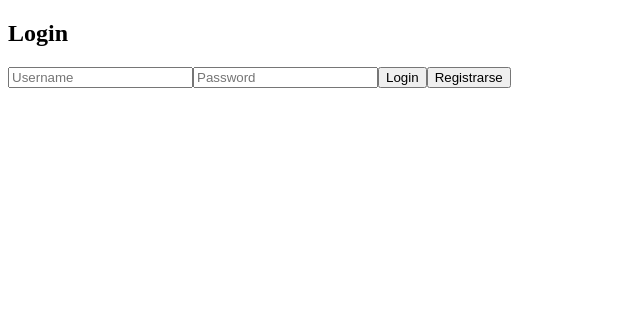
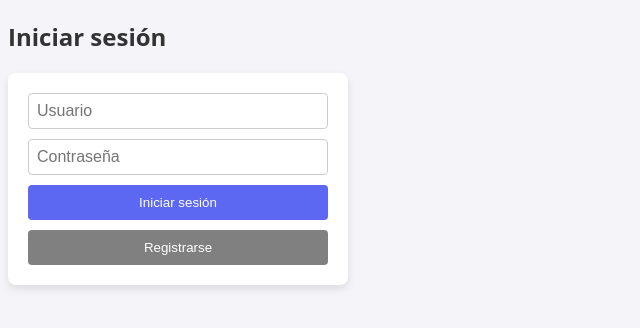
Before and after one commit to delfisalinas/Proyecto-Arq-Soft, a React (Create React App) app in the folder frontend/: page /login in a window 1280 px wide. Shown: the top 328 px of the page, without its empty margins (0-640 px from the left). Built offline with nearby package versions, Linux system fonts and the light colour scheme.

Commit message:
Se mejoro el estilo de la pagina

```diff
--- /dev/null
+++ b/frontend/src/components/auth/Login.css
@@ -0,0 +1,45 @@
+body {
+    font-family: 'Open Sans', sans-serif;
+    background-color: #f4f4f9;
+    color: #333;
+}
+
+form {
+    background: white;
+    box-shadow: 0 4px 8px rgba(0,0,0,0.1);
+    padding: 20px;
+    border-radius: 8px;
+    display: flex;
+    flex-direction: column;
+    gap: 10px;
+    width: 300px; /* Ajusta según necesidades */
+}
+
+input[type="text"], input[type="password"] {
+    border: 1px solid #ccc;
+    border-radius: 4px;
+    padding: 8px;
+    font-size: 16px;
+}
+
+button {
+    background-color: #5c67f2;
+    color: white;
+    border: none;
+    border-radius: 4px;
+    padding: 10px;
+    cursor: pointer;
+    transition: background-color 0.3s;
+}
+
+button:hover {
+    background-color: #4a50e0;
+}
+
+button[type="button"] {
+    background-color: grey;
+}
+
+button[type="button"]:hover {
+    background-color: #333;
+}
--- a/frontend/src/components/auth/Login.js
+++ b/frontend/src/components/auth/Login.js
@@ -2,6 +2,7 @@ import React, { useState, useContext } from 'react';
 import axios from 'axios';
 import { UserContext } from '../context/UserContext';
 import { useNavigate } from 'react-router-dom';
+import './Login.css'; // Asegúrate de importar el archivo CSS que contiene los estilos
 
 function Login() {
     const [username, setUsername] = useState('');
@@ -17,15 +18,14 @@ function Login() {
                 username,
                 password
             });
-            const { id,user_type, token } = response.data;
-
+            const { id, user_type, token } = response.data;
 
             localStorage.setItem('userId', id);
             localStorage.setItem('usertype', user_type);
             localStorage.setItem('token', token);
             console.log(user_type);
             setUser(response.data);
-            alert('Login successful' + user_type);
+            alert('Login successful: ' + user_type);
             navigate('/home');
         } catch (error) {
             setError('Failed to login: ' + error);
@@ -37,16 +37,15 @@ function Login() {
     };
 
     return (
-        <div>
-            <h2>Login</h2>
-            <form onSubmit={handleLogin}>
-                <input type="text" value={username} onChange={e => setUsername(e.target.value)} placeholder="Username" required />
-                <input type="password" value={password} onChange={e => setPassword(e.target.value)} placeholder="Password" required />
-                <button type="submit">Login</button>
-                {/* Botón adicional para registrarse */}
-                <button type="button" onClick={handleRegisterRedirect}>Registrarse</button>
+        <div className="login-container">
+            <h2>Iniciar sesión</h2>
+            <form onSubmit={handleLogin} className="login-form">
+                <input type="text" value={username} onChange={e => setUsername(e.target.value)} placeholder="Usuario" required className="input-field" />
+                <input type="password" value={password} onChange={e => setPassword(e.target.value)} placeholder="Contraseña" required className="input-field" />
+                <button type="submit" className="login-button">Iniciar sesión</button>
+                <button type="button" onClick={handleRegisterRedirect} className="register-button">Registrarse</button>
             </form>
-            {error && <p>{error}</p>}
+            {error && <p className="error-message">{error}</p>}
         </div>
     );
 }
```
